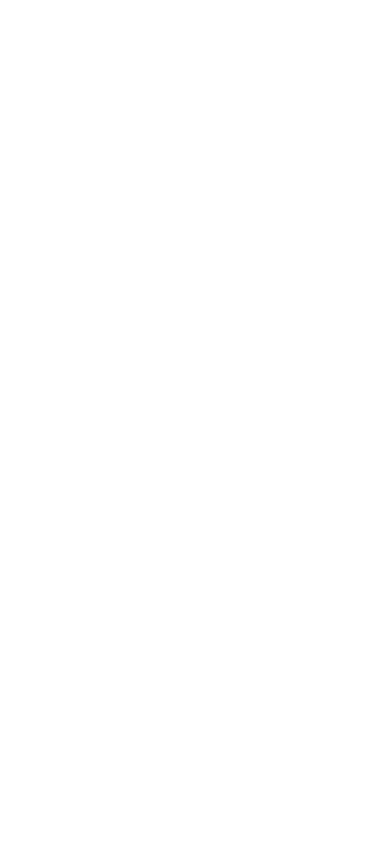
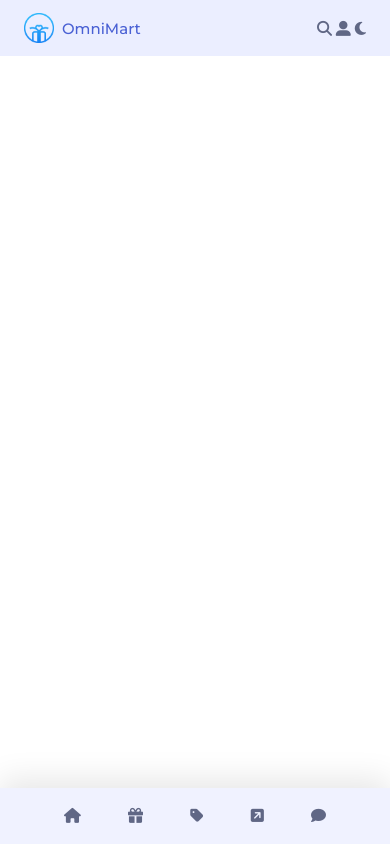
Before and after one commit to FrankieZzzzz/OmniMart_E-Commercial_Webpage, a website: page public/index.html in a window 390 px wide. Drawn offline with nearby package versions, Linux system fonts and the light colour scheme; a web font is replaced by a local one.

Commit message:
header design for mobile

```diff
--- a/public/assets/css/styles.css
+++ b/public/assets/css/styles.css
@@ -119,3 +119,85 @@ img {
     /* For animation ScrollReveal */
 }
 /* preset */
+
+/*=============== HEADER & NAV ===============*/
+/* Navigation for mobile devices */
+.header {
+    position: fixed;
+    top: 0;
+    left: 0;
+    width: 100%;
+    background-color: var(--body-color);
+    z-index: var(--z-fixed);
+    transition: box-shadow 400ms, background-color 400ms;
+}
+
+.nav {
+    height: var(--header-height);
+    display: flex;
+    justify-content: space-between;
+    align-items: center;
+
+}
+
+.nav__logo {
+    display: inline-flex;
+    align-items: center;
+    column-gap: 0.5rem;
+    color: var(--first-color);
+    font-weight: var(--font-medium);
+}
+
+.nav__menu{
+    position: fixed;
+    bottom: 0;
+    left: 0;
+    right: 0;
+    width: 100%;
+    background-color: var(--container-color);
+    box-shadow: 0 -8px 32px hsla(0, 0% , 0% , .1);
+    padding: 1.25em 4rem;
+    transition: background-color 400ms;
+}
+.nav__list{
+    display: flex;
+    justify-content: space-between;
+}
+.nav__link{
+    color: var(--text-color);
+    transition: color 400ms
+}
+.nav__link span{
+    display: none;
+}
+/* Navigation for mobile devices */
+
+/* Add shadow header */
+
+
+/* Active link */
+
+
+/*=============== SEARCH ===============*/
+
+
+/* Show search */
+
+
+/*=============== LOGIN ===============*/
+
+
+/* Show login */
+
+
+/*=============== HOME ===============*/
+
+
+
+
+
+/*=============== style ===============*/
+.nav__logo img{
+    width: 30px;
+    display: inline;
+}
--- a/public/index.html
+++ b/public/index.html
@@ -21,7 +21,59 @@
   </head>
   <body>
     <!--==================== HEADER ====================-->
-    <header class="header" id="header"></header>
+    <header class="header" id="header">
+      <nav class="nav container">
+        <a href="#" class="nav__logo"><img src="assets/images/logo.png" alt="web_logo" />OmniMart </a>
+
+        <div class="nav__menu">
+          <ul class="nav__list">
+            <li class="nav__item">
+              <a href="#home" class="nav__link">
+                <i class="fa-solid fa-house"></i>
+                <span>Home</span>
+              </a>
+            </li>
+
+            <li class="nav__item">
+              <a href="#feature" class="nav__link">
+                <i class="fa-solid fa-gift"></i>
+                <span>Featured</span>
+              </a>
+            </li>
+
+            <li class="nav__item">
+              <a href="#discount" class="nav__link">
+                <i class="fa-solid fa-tag"></i>
+                <span>Discount</span>
+              </a>
+            </li>
+
+            <li class="nav__item">
+              <a href="#new" class="nav__link">
+                <i class="fa-solid fa-square-arrow-up-right"></i>
+                <span>New Arrive</span>
+              </a>
+            </li>
+
+            <li class="nav__item">
+              <a href="#testimonial" class="nav__link">
+                <i class="fa-solid fa-comment"></i>
+                <span>Testimonial</span>
+              </a>
+            </li>
+          </ul>
+        </div>
+        <div class="nav__actions">
+          <!-- search button -->
+          <i class="fa-solid fa-magnifying-glass search-button" id="search-button"></i>
+
+          <!-- login button -->
+          <i class="fa-solid fa-user-large login-button" id="login-button"></i>
+          <!-- theme button -->
+          <i class="fa-solid fa-moon change-theme" id="theme-button"></i>
+        </div>
+      </nav>
+    </header>
     <!--==================== SEARCH ====================-->
     <div class="search" id="search-content"></div>
 
```
